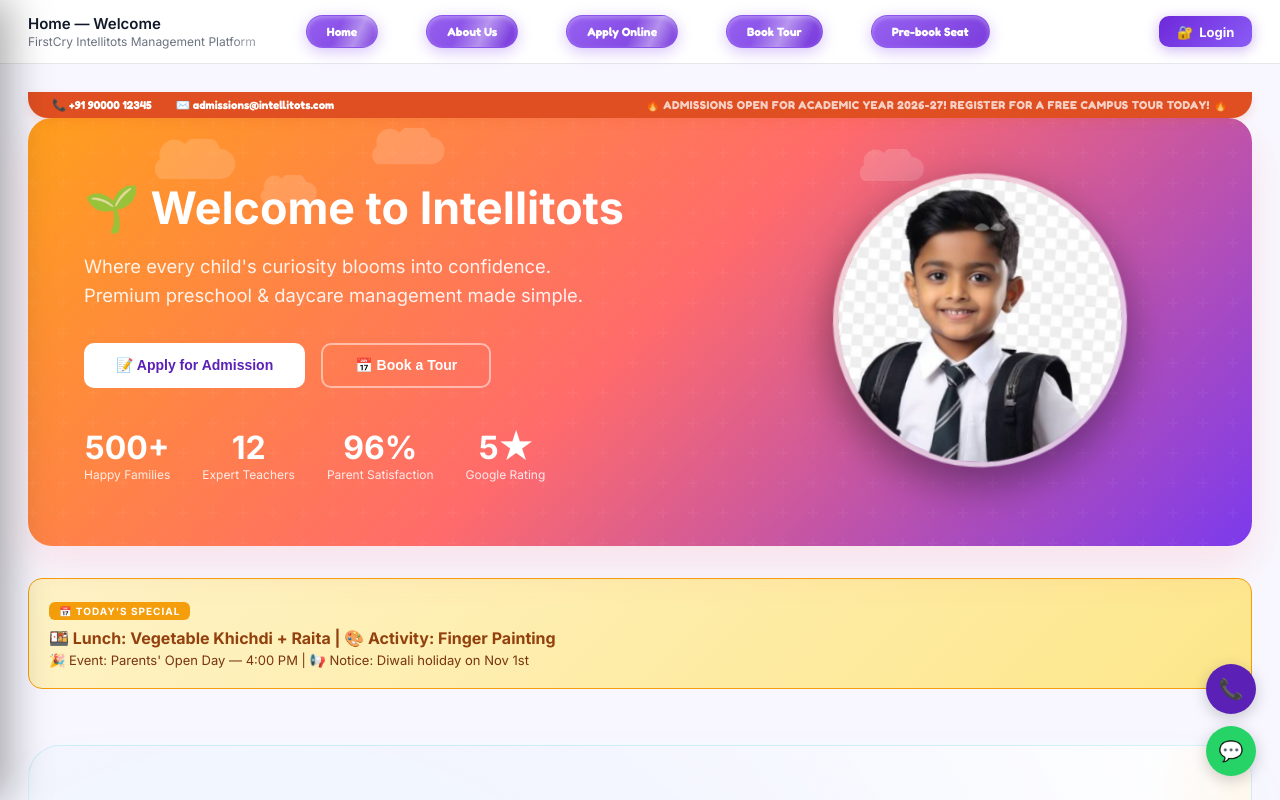
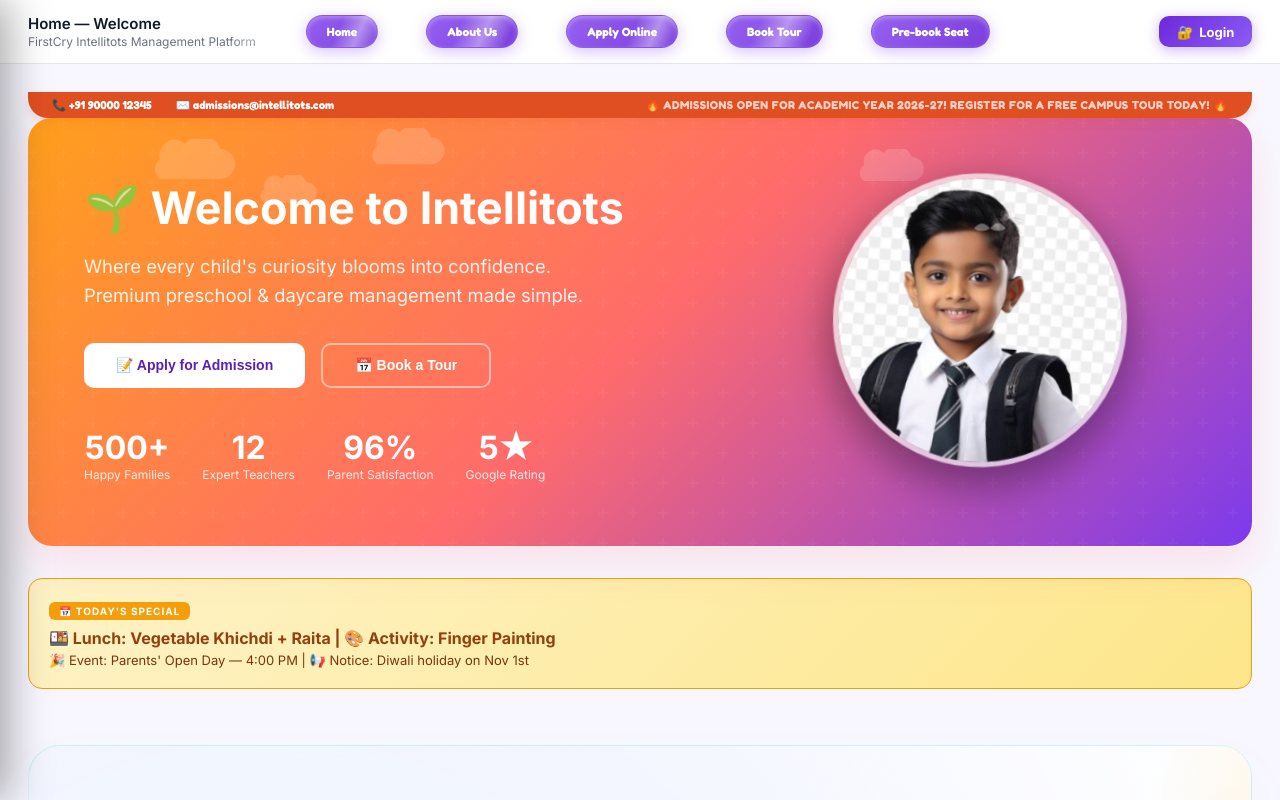
Before and after one commit to sriramrayabarapu/FirstCry-, a React (Vite) app in the folder frontend/: page / in a window 1280 px wide. Shown: the top 800 px of the page. Built offline with nearby package versions, Linux system fonts and the light colour scheme; no server answers.

Commit message:
chore: remove floating call and whatsapp buttons completely

```diff
--- a/frontend/src/App.jsx
+++ b/frontend/src/App.jsx
@@ -216,11 +216,7 @@ export default function App() {
         {renderActivePage()}
       </main>
 
-      {/* FLOATING ACTION BUTTONS */}
-      <div className="float-btns">
-        <button className="float-btn float-call" onClick={() => triggerToast('📞 Initiating call with Centre Admin...')} title="Call">📞</button>
-        <button className="float-btn float-wa" onClick={() => triggerToast('💬 Redirecting to WhatsApp live chat...')} title="WhatsApp">💬</button>
-      </div>
+
 
       {/* DELAYED TRIAL ADMISSION POPUP */}
       {portalMode === 'public' && <Popup onShowToast={triggerToast} />}
```
